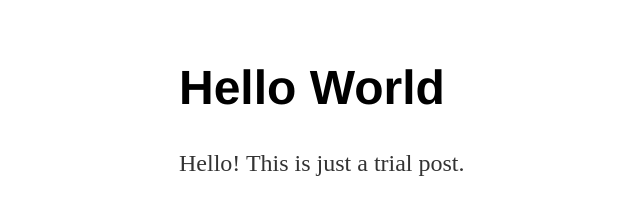
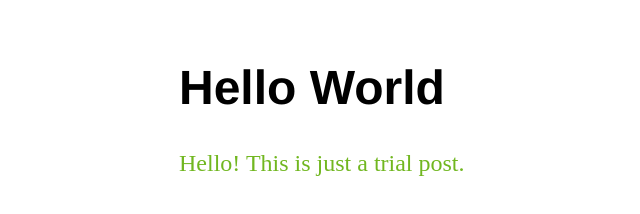
Before and after one commit to elaineCervania/elaineCervania.github.io, a plain HTML site: page index.html in a window 1280 px wide. Shown: the whole page, without its empty margins (13-653 px from the left). Drawn offline with Linux system fonts and the light colour scheme; files that its build step writes are made by us from their sources.

Commit message:
Update main.css

```diff
--- a/main.css
+++ b/main.css
@@ -9,5 +9,5 @@ h1 {
 p {
     font-size: 1.5em;
     line-height: 1.4em;
-    color: #333;
+    color: #71B720;
 }
```
